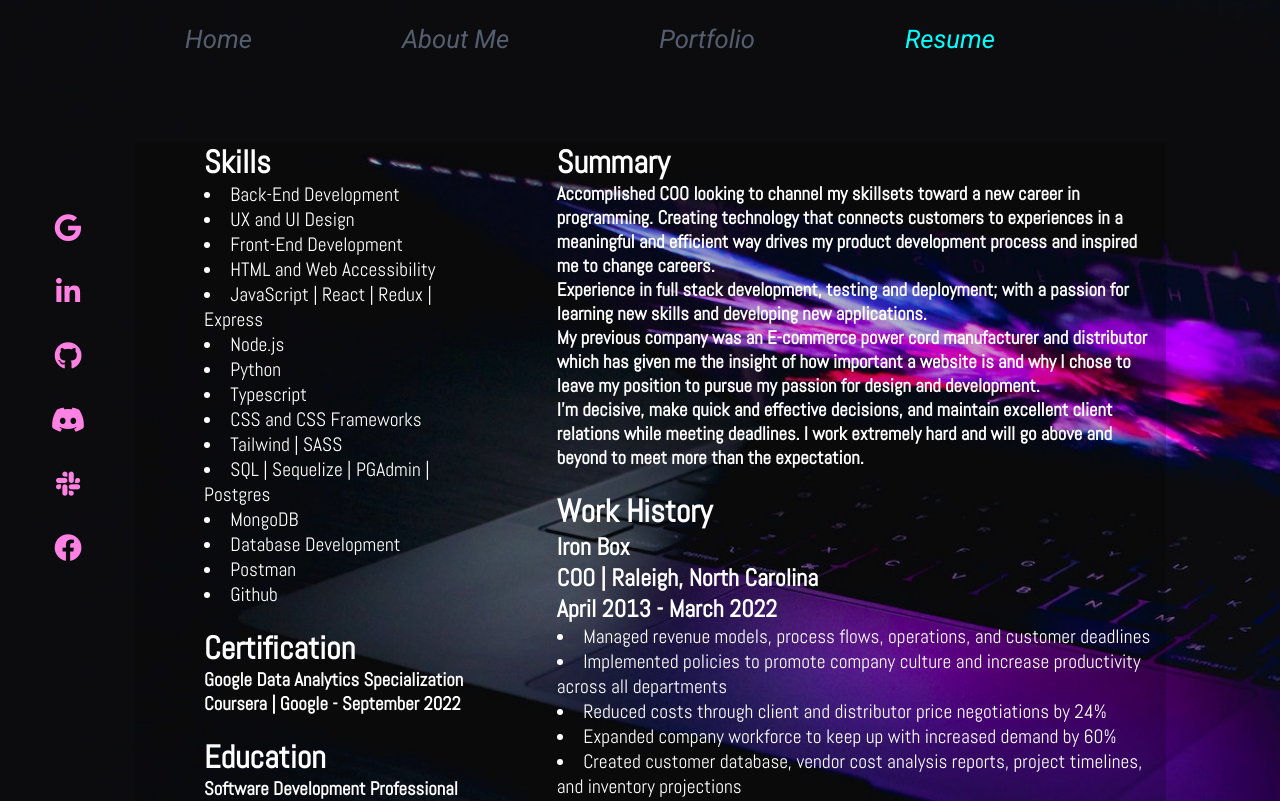
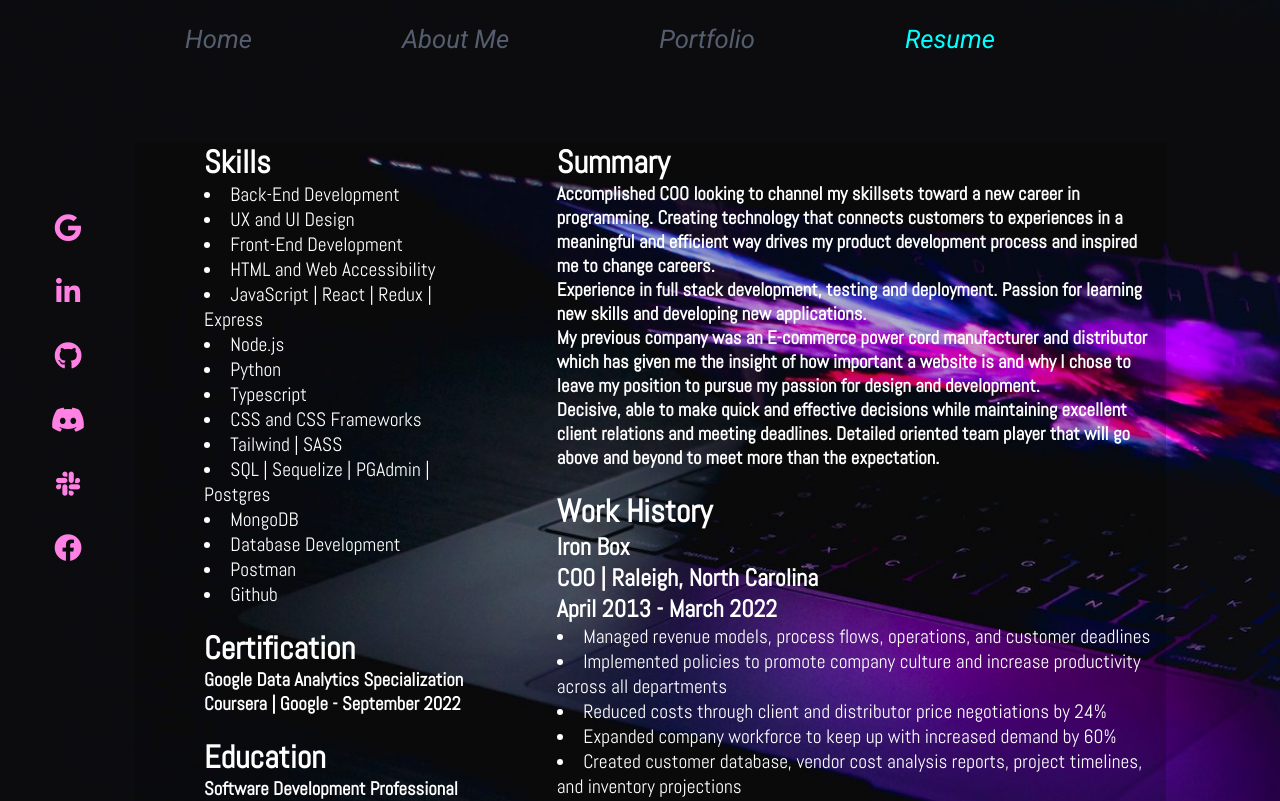
Before and after one commit to BDedafoe/my_profile, a React (Create React App) app: page /resume in a window 1280 px wide. Shown: the top 801 px of the page. Built offline with nearby package versions, Linux system fonts and the light colour scheme; a web font is replaced by a local one.

Commit message:
updated resume

```diff
--- a/src/views/resume.js
+++ b/src/views/resume.js
@@ -54,9 +54,9 @@ export const Resume = () => {
       <div className="resumeRight">
           <h1>Summary</h1>
             <h3>Accomplished COO looking to channel my skillsets toward a new career in programming. Creating technology that connects customers to experiences in a meaningful and efficient way drives my product development process and inspired me to change careers. </h3>
-            <h3>Experience in full stack development, testing and deployment; with a passion for learning new skills and developing new applications.</h3>
+            <h3>Experience in full stack development, testing and deployment. Passion for learning new skills and developing new applications.</h3>
             <h3>My previous company was an E-commerce power cord manufacturer and distributor which has given me the insight of how important a website is and why I chose to leave my position to pursue my passion for design and development.</h3>
-            <h3>I’m decisive, make quick and effective decisions, and maintain excellent client relations while meeting deadlines. I work extremely hard and will go above and beyond to meet more than the expectation. </h3>
+            <h3>Decisive, able to make quick and effective decisions while maintaining excellent client relations and meeting deadlines. Detailed oriented team player that will go above and beyond to meet more than the expectation.</h3>
         <br></br>
           <h1>Work History</h1>
           <h2>Iron Box</h2>
```
